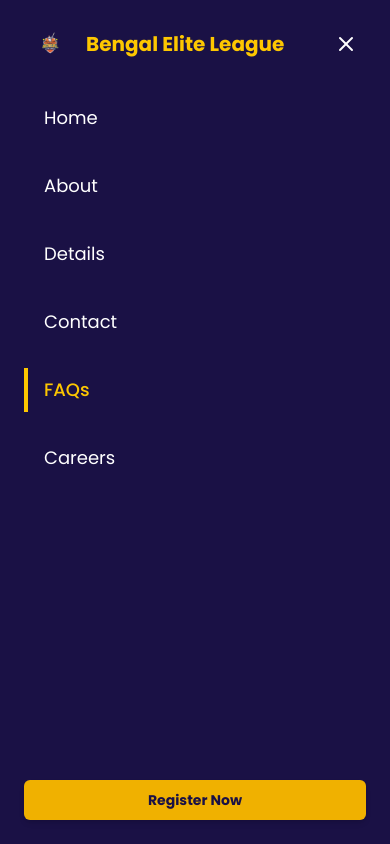
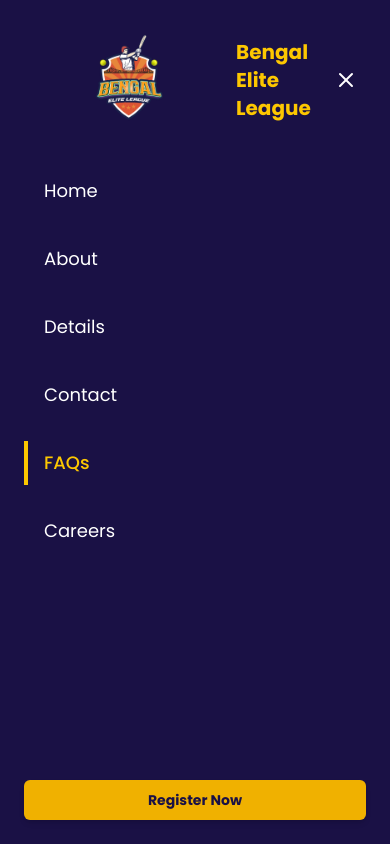
Before and after one commit to SubhodeepRoy17/bel, a Next.js app: page /faq in a window 390 px wide. Both pictures are taken after a click on the button "Toggle menu". Shown: the top 844 px of the page. Built offline with nearby package versions, Linux system fonts and the light colour scheme.

Commit message:
ui update

```diff
--- a/components/header.tsx
+++ b/components/header.tsx
@@ -118,7 +118,7 @@
             {/* Drawer Header */}
             <div className="flex justify-between items-center mb-8">
               <div className="flex items-center gap-3">
-                <Image src="/logo.png" alt="Bengal Elite League Logo" width={50} height={50} className="object-contain" />
+                <Image src="/logo.png" alt="Bengal Elite League Logo" width={200} height={200} className="object-contain" />
                 <span className="font-bold text-xl text-yellow-400">
                   Bengal Elite League
                 </span>
```
